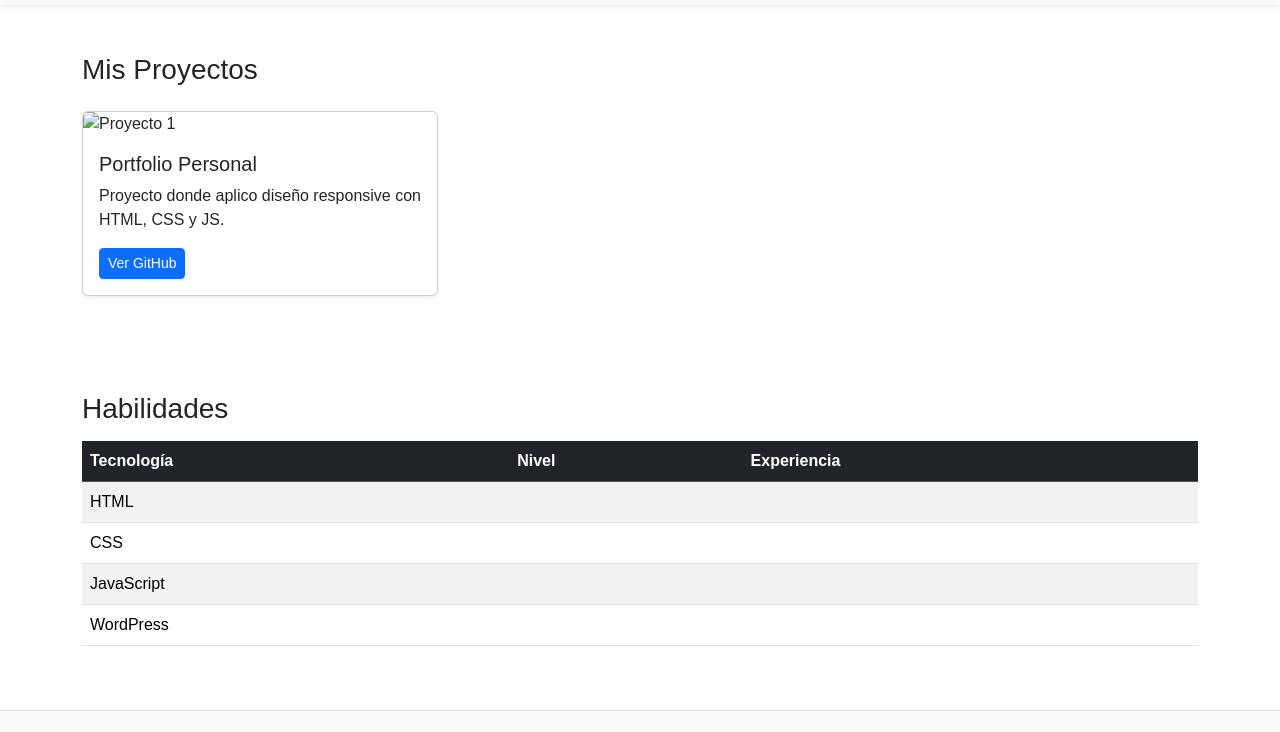
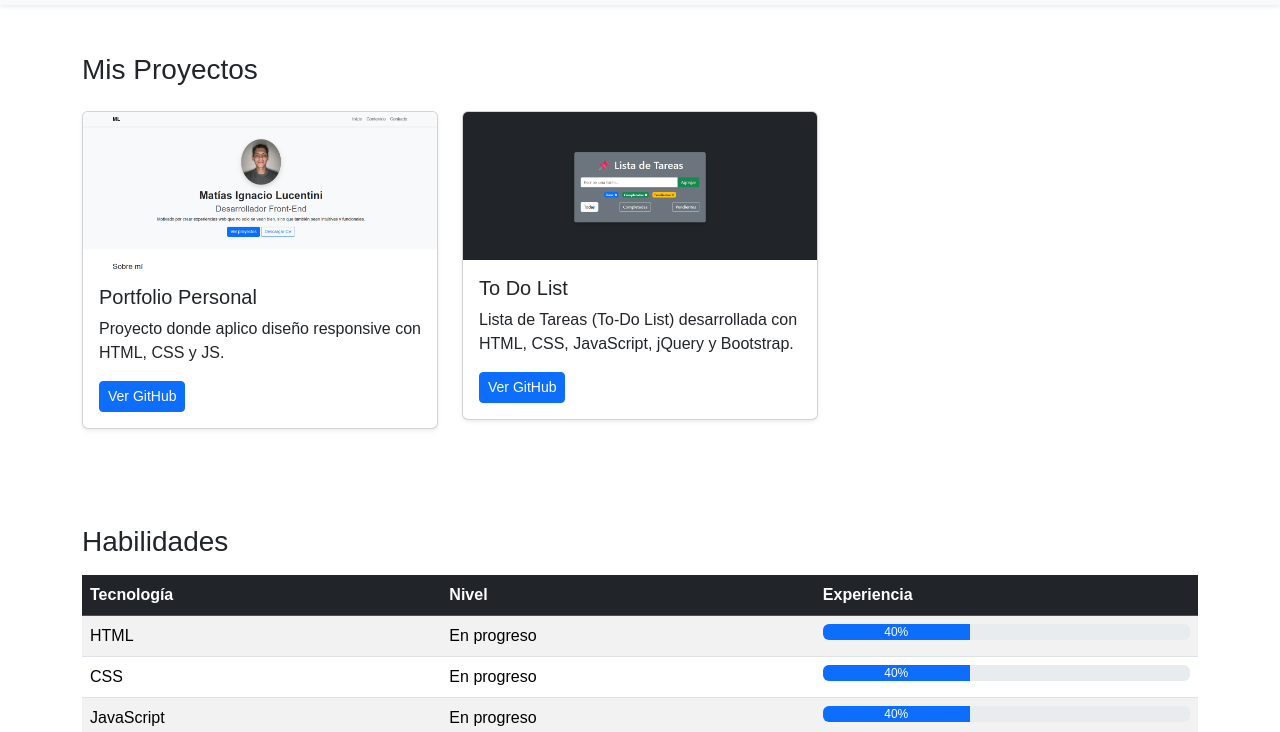
Before and after one commit to matiaslucentini7/CV-Projects-Matias, a plain HTML site: page CV Project Matías/contenido.html in a window 1280 px wide. Shown: the part 51-783 px from the top of the page. Drawn offline with nearby package versions, Linux system fonts and the light colour scheme.

Commit message:
Add files via upload

```diff
--- a/CV Project Matías/contenido.html
+++ b/CV Project Matías/contenido.html
@@ -32,14 +32,22 @@
       <div class="row g-4">
         <div class="col-md-4">
           <div class="card shadow-sm">
-            <img src="images/proyecto1.jpg" class="card-img-top" alt="Proyecto 1">
+            <img src="images/Portfolio.png" class="card-img-top" alt="Portfolio | Proyecto 1">
             <div class="card-body">
               <h5 class="card-title">Portfolio Personal</h5>
               <p class="card-text">Proyecto donde aplico diseño responsive con HTML, CSS y JS.</p>
-              <a href="#" class="btn btn-sm btn-primary">Ver GitHub</a>
+              <a href="https://github.com/matiaslucentini7/CV-Projects-Matias.git" class="btn btn-sm btn-primary">Ver GitHub</a>
             </div>
           </div>
         </div>
+          <div class="col-md-4">
+          <div class="card shadow-sm">
+            <img src="images/ToDoList.png" class="card-img-top" alt="To Do List | Proyecto 2">
+            <div class="card-body">
+              <h5 class="card-title">To Do List</h5>
+              <p class="card-text">Lista de Tareas (To-Do List) desarrollada con HTML, CSS, JavaScript, jQuery y Bootstrap.</p>
+              <a href="https://github.com/matiaslucentini7/To-Do-List.git" class="btn btn-sm btn-primary">Ver GitHub</a>
+            </div>
         <!-- Duplica este bloque para más proyectos -->
       </div>
     </div>
@@ -60,23 +68,35 @@
         <tbody>
           <tr>
             <td>HTML</td>
-            <td></td>
-            <td></td>
+            <td>En progreso</td>
+            <td>
+              <div class="progress" role="progressbar" aria-label="Basic example" aria-valuenow="0" aria-valuemin="0" aria-valuemax="100">
+              <div class="progress-bar" style="width: 40%">40%</div></div>
+            </td>
           </tr>
           <tr>
             <td>CSS</td>
-            <td></td>
-            <td></td>
+            <td>En progreso</td>
+            <td>
+              <div class="progress" role="progressbar" aria-label="Basic example" aria-valuenow="0" aria-valuemin="0" aria-valuemax="100">
+              <div class="progress-bar" style="width: 40%">40%</div></div>
+            </td>
           </tr>
           <tr>
             <td>JavaScript</td>
-            <td></td>
-            <td></td>
+            <td>En progreso</td>
+            <td>
+              <div class="progress" role="progressbar" aria-label="Basic example" aria-valuenow="0" aria-valuemin="0" aria-valuemax="100">
+              <div class="progress-bar" style="width: 40%">40%</div></div>
+            </td>
           </tr>
           <tr>
             <td>WordPress</td>
-            <td></td>
-            <td></td>
+            <td>En progreso</td>
+            <td>
+              <div class="progress" role="progressbar" aria-label="Basic example" aria-valuenow="0" aria-valuemin="0" aria-valuemax="100">
+              <div class="progress-bar" style="width: 10%">10%</div></div>
+            </td>
           </tr>
         </tbody>
       </table>
```
Also changed, not shown: CV Project Matías/images/Portfolio.png (added), CV Project Matías/images/ToDoList.png (added).
